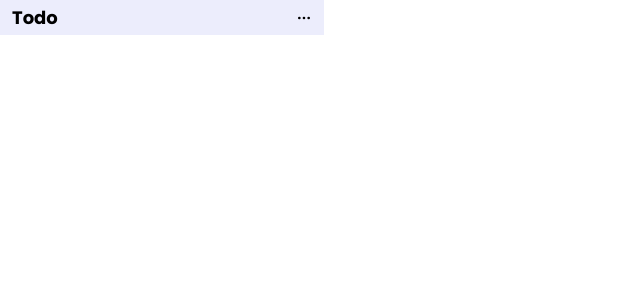
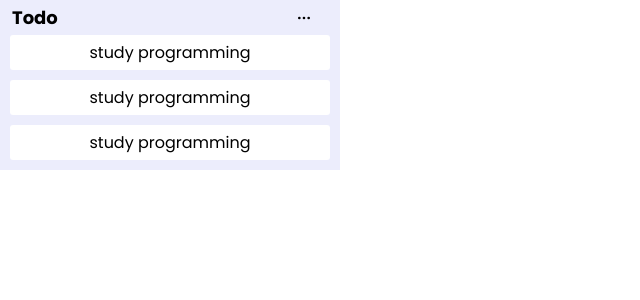
Before and after one commit to kaehehehe/task-management-app, a React (Create React App) app: page / in a window 1280 px wide. Shown: the top 300 px of the page, without its empty margins (0-640 px from the left). Built offline with nearby package versions, Linux system fonts and the light colour scheme.

Commit message:
✨feat: Card component, List component 생성

```diff
--- a/src/App.jsx
+++ b/src/App.jsx
@@ -1,9 +1,9 @@
 import './app.css';
-import Title from './components/Title';
+import List from './components/List';
 
 function App() {
   return(
-    <Title />
+    <List />
   );
 }
 
--- /dev/null
+++ b/src/components/Card.jsx
@@ -0,0 +1,20 @@
+import React from 'react';
+import styled from 'styled-components';
+
+const Card = () => {
+  return (
+    <CardContainer>
+      study programming
+    </CardContainer>
+  );
+};
+
+const CardContainer = styled.div`
+  background-color: white;
+  text-align: center;
+  margin: 0 10px 10px 10px;
+  padding: 5px 0;
+  border-radius: 3px;
+`
+
+export default Card;
--- /dev/null
+++ b/src/components/List.jsx
@@ -0,0 +1,26 @@
+import React from 'react';
+import Title from './Title';
+import Card from './Card';
+import styled from 'styled-components';
+
+
+const List = () => {
+  return (
+    <ListContainer>
+      <Title />
+      <Card />
+      <Card />
+      <Card />
+    </ListContainer>
+  );
+};
+
+const ListContainer = styled.div`
+  width: 340px;
+  background-color: #ecedfc;
+  display: flex;
+  flex-direction: column;
+  justify-content: center;
+`;
+
+export default List;
```
